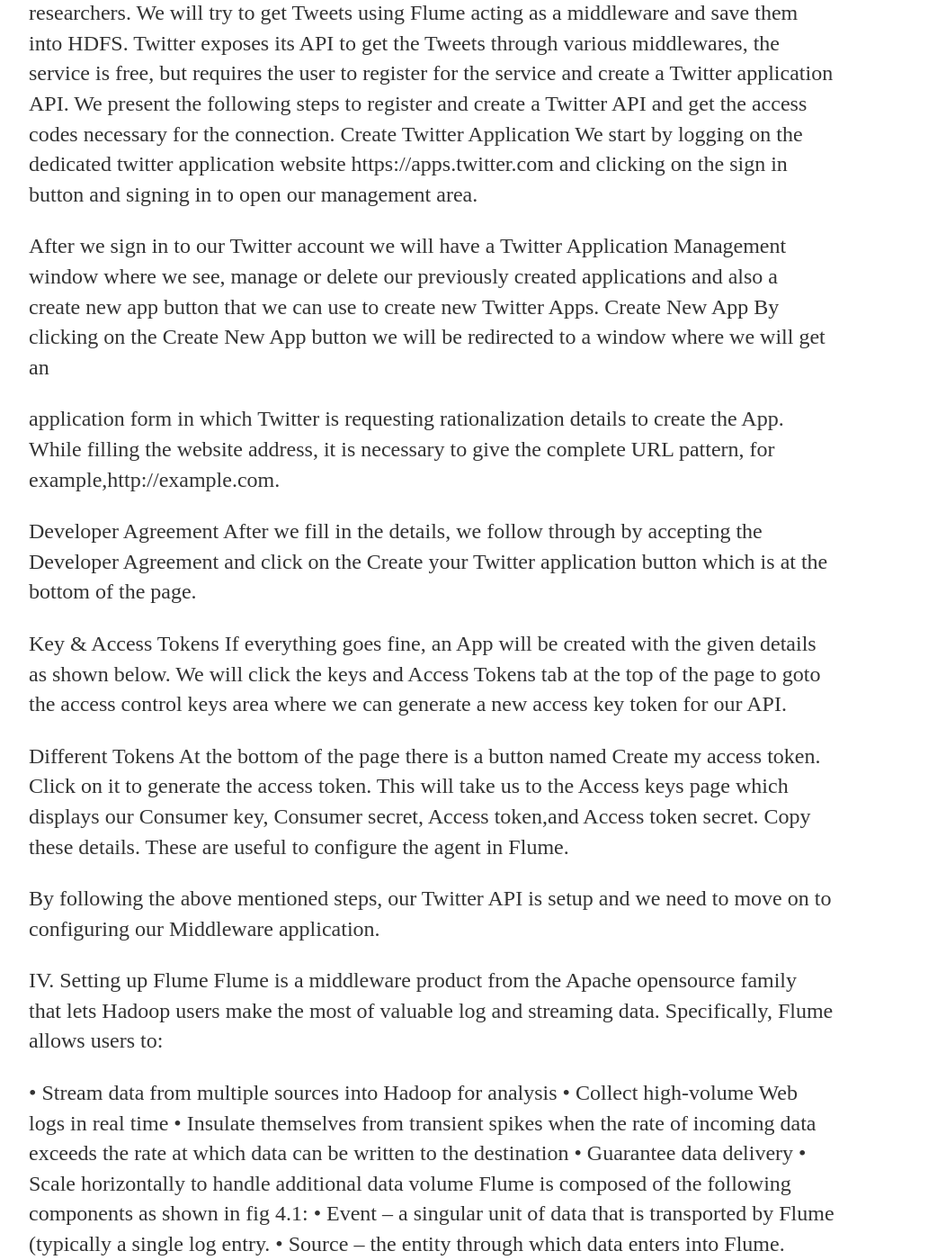
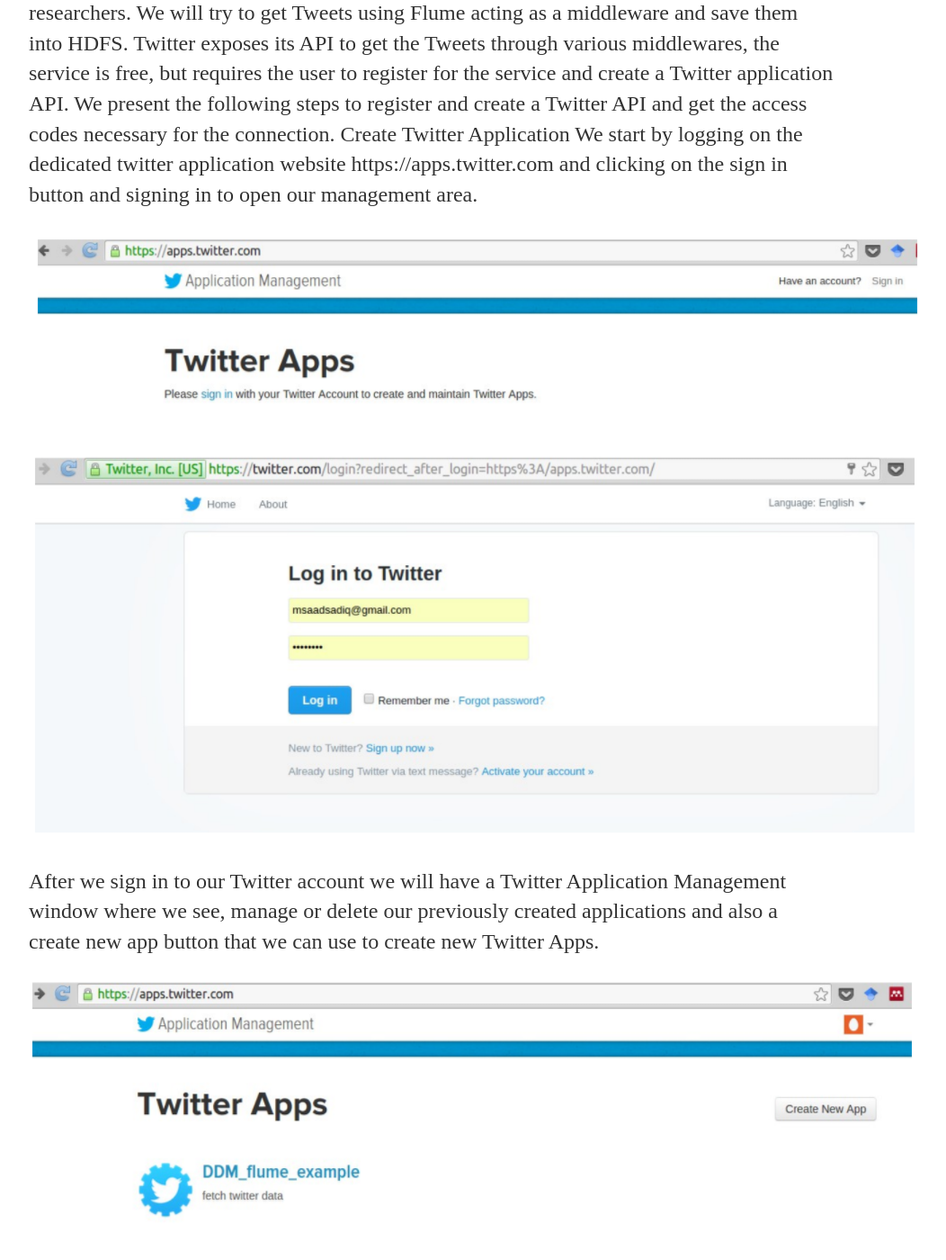
Before and after one commit to msaadsadiq/msaadsadiq.github.io, a Jekyll site: the page built from _posts/2017-08-21-saad.md, in a window 1280 px wide and 1400 px high, scrolled down 10865 px. Shown: the whole window at 90% size, without its empty margins (160-1212 px from the left). Built offline with Jekyll 4.4.1, drawn with Linux system fonts in a browser that asks for light colours; some of the changed text lies outside the part shown.

Commit message:
Update 2017-08-21-saad.md

```diff
--- a/_posts/2017-08-21-saad.md
+++ b/_posts/2017-08-21-saad.md
@@ -391,29 +391,48 @@
 We start by logging on the dedicated twitter application website https://apps.twitter.com and clicking
 on the sign in button and signing in to open our management area.
 
+![alt text](https://github.com/msaadsadiq/msaadsadiq.github.io/blob/master/_posts/2.PNG)
+
+![alt text](https://github.com/msaadsadiq/msaadsadiq.github.io/blob/master/_posts/3.PNG)
+
 After we sign in to our Twitter account we will have a Twitter Application Management window where
 we see, manage or delete our previously created applications and also a create new app button that we
 can use to create new Twitter Apps.
+
+![alt text](https://github.com/msaadsadiq/msaadsadiq.github.io/blob/master/_posts/4.PNG)
+
 Create New App
 By clicking on the Create New App button we will be redirected to a window where we will get an
 
 application form in which Twitter is requesting rationalization details to create the App. While filling
 the website address, it is necessary to give the complete URL pattern, for example,http://example.com.
 
+![alt text](https://github.com/msaadsadiq/msaadsadiq.github.io/blob/master/_posts/5.PNG)
+
+
 Developer Agreement
 After we fill in the details, we follow through by accepting the Developer Agreement and click on the
 Create your Twitter application button which is at the bottom of the page.
+
+![alt text](https://github.com/msaadsadiq/msaadsadiq.github.io/blob/master/_posts/6.PNG)
+
 
 Key & Access Tokens
 If everything goes fine, an App will be created with the given details as shown below. We will click the
 keys and Access Tokens tab at the top of the page to goto the access control keys area where we can
 generate a new access key token for our API.
 
+![alt text](https://github.com/msaadsadiq/msaadsadiq.github.io/blob/master/_posts/7.PNG)
+
+
 Different Tokens
 At the bottom of the page there is a button named Create my access token. Click on it to generate the
 access token. This will take us to the Access keys page which displays our Consumer key, Consumer
 secret, Access token,and Access token secret. Copy these details. These are useful to configure the
 agent in Flume.
+
+![alt text](https://github.com/msaadsadiq/msaadsadiq.github.io/blob/master/_posts/8.PNG)
+![alt text](https://github.com/msaadsadiq/msaadsadiq.github.io/blob/master/_posts/9.PNG)
 
 By following the above mentioned steps, our Twitter API is setup and we need to move on to
 configuring our Middleware application.
@@ -567,6 +591,7 @@
 + c and stop the streaming. Since we will be stopping the process, there will be few exceptions thrown
 by the middleware. Given below in figure 4.3 is the snapshot of the command prompt window while
 fetching tweets.
+![alt text](https://github.com/msaadsadiq/msaadsadiq.github.io/blob/master/_posts/12.PNG)
 
 We can view our stored and localized tweets by accessing the Hadoop cluster administration web UI
 using the URL given below.
@@ -574,14 +599,19 @@
 Click on the dropdown named Utilities on the right-hand side of the page and click on Browse the File
 System. You can see menu and options as shown in figure 4.4 given below.
 
+![alt text](https://github.com/msaadsadiq/msaadsadiq.github.io/blob/master/_posts/13.PNG)
+
 After clicking on Browse file system we navigate to the path of the HDFS directory where we have
 stored the tweets. In our example, the path will be /hadoop/elections/. Then, you can see the list of
 twitter log files stored in HDFS as shown in figure 4.5 and 4.6 below.
 
+![alt text](https://github.com/msaadsadiq/msaadsadiq.github.io/blob/master/_posts/14.PNG)
+![alt text](https://github.com/msaadsadiq/msaadsadiq.github.io/blob/master/_posts/15.PNG)
+
 By clicking on the log files, a new dialog box is created as shown in figure 4.7 below. We can
 download the log file data and use it in our analytics.
 
-
+![alt text](https://github.com/msaadsadiq/msaadsadiq.github.io/blob/master/_posts/16.PNG)
 
 Displayed below is a sample snippet from the log file indicated a tweeted messag wrapped in several
 time, location and geo-relational tags. We can see the original embedded tweet highlighted for more
```
Also changed, not shown: other parts of _posts/2017-08-21-saad.md (+5 -0 lines).
